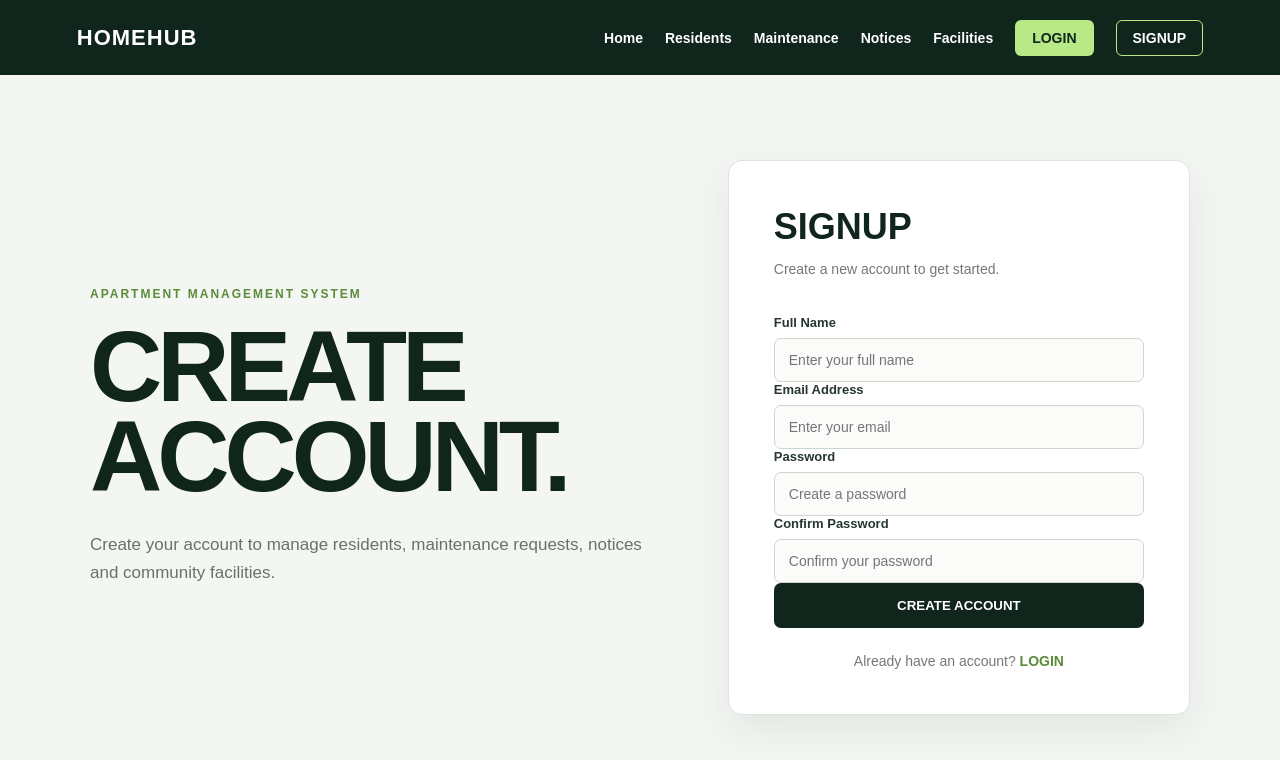
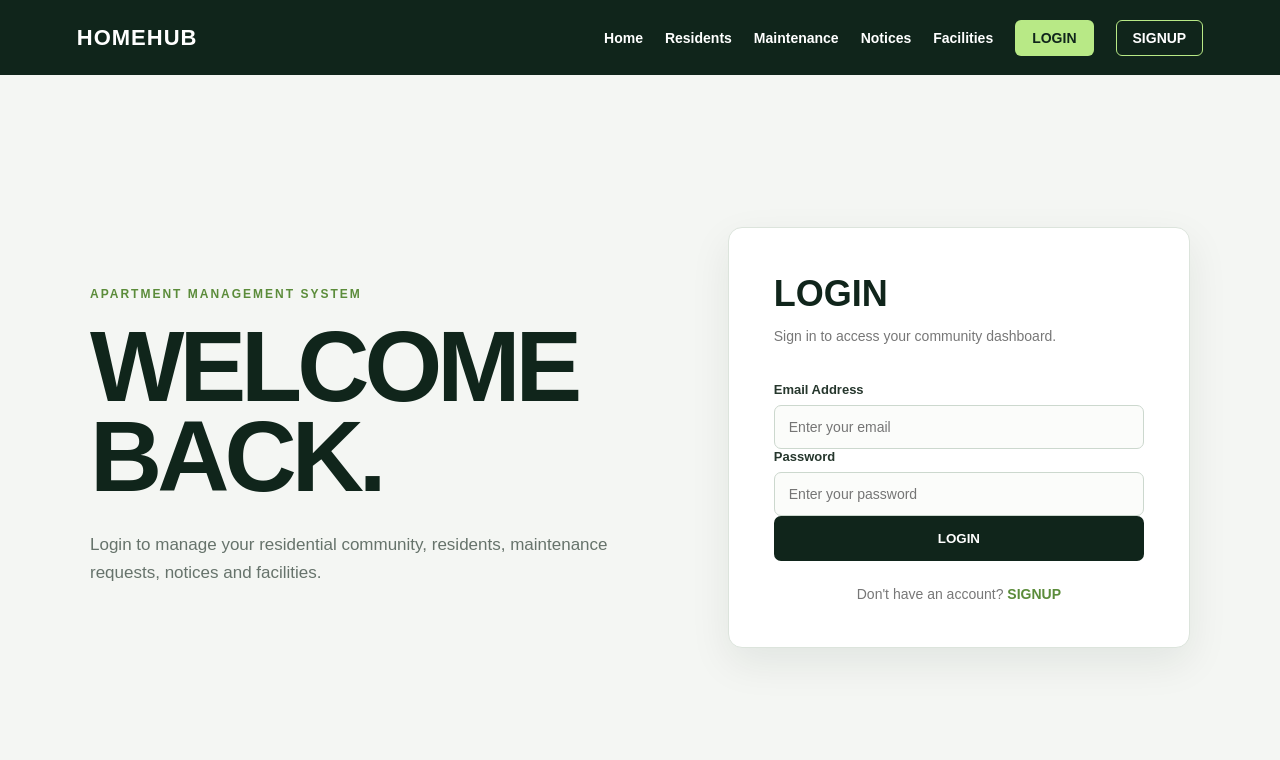
Before and after one commit to meghanag1212/web-see, a React (Vite) app: page /login in a window 1280 px wide. Shown: the top 760 px of the page. Built offline with nearby package versions, Linux system fonts and the light colour scheme.

Commit message:
Updated project

```diff
--- a/src/Pages/LOGIN.jsx
+++ b/src/Pages/LOGIN.jsx
@@ -2,69 +2,54 @@ import { useState } from "react";
 import { useNavigate, Link } from "react-router-dom";
 import { supabase } from "../supabaseClient";
 
-export default function SIGNUP() {
+export default function LOGIN() {
   const navigate = useNavigate();
 
-  const [name, setName] = useState("");
   const [email, setEmail] = useState("");
   const [password, setPassword] = useState("");
-  const [confirmPassword, setConfirmPassword] = useState("");
 
-  async function handleSignup(e) {
+  async function handleLogin(e) {
     e.preventDefault();
 
-    if (!name || !email || !password || !confirmPassword) {
-      alert("Please fill all fields.");
+    // Check if fields are empty
+    if (!email || !password) {
+      alert("Please enter your email and password.");
       return;
     }
 
-    if (password.length < 6) {
-      alert("Password must contain at least 6 characters.");
+    // Login with Supabase
+    const { data, error } =
+      await supabase.auth.signInWithPassword({
+        email: email.trim(),
+        password: password
+      });
+
+    // If login fails
+    if (error) {
+      alert("Invalid email or password.");
+      console.log(error.message);
       return;
     }
 
-    if (password !== confirmPassword) {
-      alert("Passwords do not match.");
+    // Make sure user exists
+    if (!data.user) {
+      alert("Login failed. Please try again.");
       return;
     }
 
-    // Create account in Supabase Authentication
-    const { data, error } = await supabase.auth.signUp({
-      email: email.trim(),
-      password: password
-    });
+    // Login successful
+    alert("Login successful!");
 
-    if (error) {
-      alert(error.message);
-      return;
-    }
-
-    // Save additional user information
-    if (data.user) {
-      const { error: profileError } = await supabase
-        .from("profiles")
-        .insert([
-          {
-            id: data.user.id,
-            full_name: name.trim()
-          }
-        ]);
-
-      if (profileError) {
-        alert(profileError.message);
-        return;
-      }
-    }
-
-    alert("Account created successfully!");
-
-    navigate("/login");
+    // Go to Home page
+    navigate("/");
   }
 
   return (
     <main className="login-page">
 
       <div className="login-container">
+
+        {/* LEFT SIDE */}
 
         <div className="login-left">
 
@@ -73,47 +58,40 @@ export default function SIGNUP() {
           </p>
 
           <h1>
-            CREATE
+            WELCOME
             <br />
-            ACCOUNT.
+            BACK.
           </h1>
 
           <p>
-            Create your account to manage
-            residents, maintenance requests,
-            notices and community facilities.
+            Login to manage your residential
+            community, residents, maintenance
+            requests, notices and facilities.
           </p>
 
         </div>
 
+
+        {/* LOGIN FORM */}
+
         <div className="login-card">
 
-          <h2>SIGNUP</h2>
+          <h2>LOGIN</h2>
 
           <p className="login-subtitle">
-            Create a new account to get started.
+            Sign in to access your community dashboard.
           </p>
 
-          <form onSubmit={handleSignup}>
+
+          <form onSubmit={handleLogin}>
+
+            {/* EMAIL */}
 
             <div className="input-group">
 
-              <label>Full Name</label>
-
-              <input
-                type="text"
-                placeholder="Enter your full name"
-                value={name}
-                onChange={(e) =>
-                  setName(e.target.value)
-                }
-              />
-
-            </div>
-
-            <div className="input-group">
-
-              <label>Email Address</label>
+              <label>
+                Email Address
+              </label>
 
               <input
                 type="email"
@@ -126,13 +104,18 @@ export default function SIGNUP() {
 
             </div>
 
+
+            {/* PASSWORD */}
+
             <div className="input-group">
 
-              <label>Password</label>
+              <label>
+                Password
+              </label>
 
               <input
                 type="password"
-                placeholder="Create a password"
+                placeholder="Enter your password"
                 value={password}
                 onChange={(e) =>
                   setPassword(e.target.value)
@@ -141,36 +124,29 @@ export default function SIGNUP() {
 
             </div>
 
-            <div className="input-group">
 
-              <label>Confirm Password</label>
-
-              <input
-                type="password"
-                placeholder="Confirm your password"
-                value={confirmPassword}
-                onChange={(e) =>
-                  setConfirmPassword(e.target.value)
-                }
-              />
-
-            </div>
+            {/* LOGIN BUTTON */}
 
             <button
               type="submit"
               className="login-button"
             >
-              CREATE ACCOUNT
+              LOGIN
             </button>
 
           </form>
 
+
+          {/* SIGNUP LINK */}
+
           <p className="account-link">
-            Already have an account?{" "}
 
-            <Link to="/login">
-              LOGIN
+            Don't have an account?{" "}
+
+            <Link to="/signup">
+              SIGNUP
             </Link>
+
           </p>
 
         </div>
```
